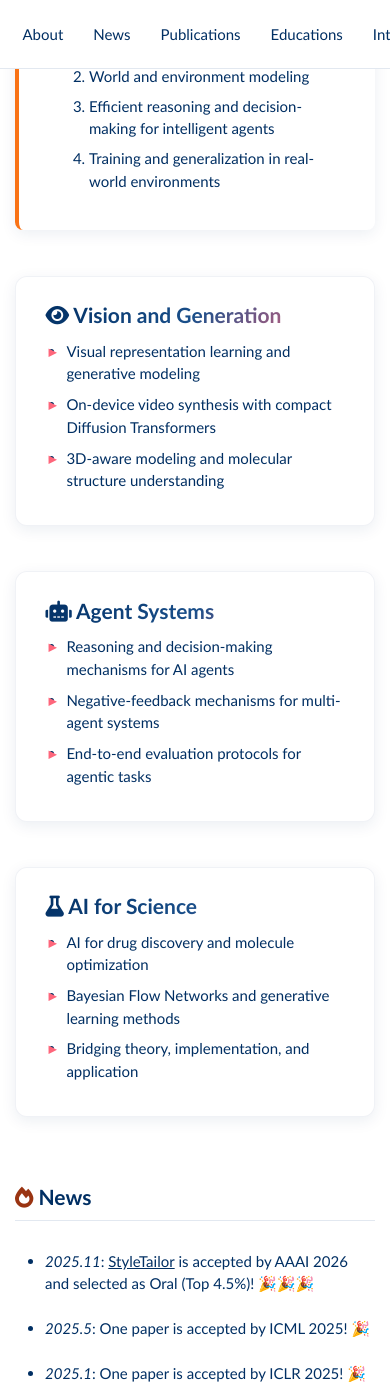
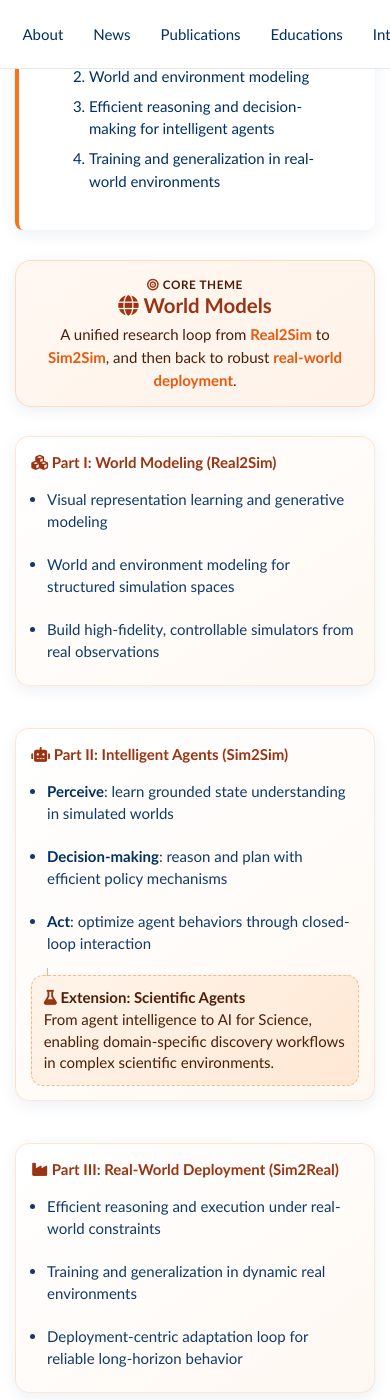
Before and after one commit to Ma-Hongbo/Ma-Hongbo.github.io, a Jekyll site: the page built from _pages/about.md, in a window 390 px wide and 1400 px high, scrolled down 614 px. Built offline with Jekyll 4.4.1, drawn with Linux system fonts in a browser that asks for light colours.

Commit message:
new page

```diff
--- a/_pages/about.md
+++ b/_pages/about.md
@@ -28,32 +28,45 @@ If you want to learn more about me, feel free to check my <a href="/data/CV.pdf"
   </ol>
 </div>
 
-<div class="highlight-blocks">
-  <div class="highlight-block floating-card">
-    <h3><i class="fas fa-eye"></i> Vision and Generation</h3>
-    <ul>
-      <li>Visual representation learning and generative modeling</li>
-      <li>On-device video synthesis with compact Diffusion Transformers</li>
-      <li>3D-aware modeling and molecular structure understanding</li>
-    </ul>
+<div class="research-mindmap">
+  <div class="mindmap-core floating-card">
+    <p class="mindmap-core__label"><i class="fas fa-bullseye"></i> Core Theme</p>
+    <h3><i class="fas fa-globe"></i> World Models</h3>
+    <p>A unified research loop from <strong>Real2Sim</strong> to <strong>Sim2Sim</strong>, and then back to robust <strong>real-world deployment</strong>.</p>
   </div>
 
-  <div class="highlight-block floating-card">
-    <h3><i class="fas fa-robot"></i> Agent Systems</h3>
-    <ul>
-      <li>Reasoning and decision-making mechanisms for AI agents</li>
-      <li>Negative-feedback mechanisms for multi-agent systems</li>
-      <li>End-to-end evaluation protocols for agentic tasks</li>
-    </ul>
-  </div>
+  <div class="mindmap-branches">
+    <div class="mindmap-branch floating-card">
+      <h3><i class="fas fa-cubes"></i> Part I: World Modeling (Real2Sim)</h3>
+      <ul>
+        <li>Visual representation learning and generative modeling</li>
+        <li>World and environment modeling for structured simulation spaces</li>
+        <li>Build high-fidelity, controllable simulators from real observations</li>
+      </ul>
+    </div>
 
-  <div class="highlight-block floating-card">
-    <h3><i class="fas fa-flask"></i> AI for Science</h3>
-    <ul>
-      <li>AI for drug discovery and molecule optimization</li>
-      <li>Bayesian Flow Networks and generative learning methods</li>
-      <li>Bridging theory, implementation, and application</li>
-    </ul>
+    <div class="mindmap-branch floating-card">
+      <h3><i class="fas fa-robot"></i> Part II: Intelligent Agents (Sim2Sim)</h3>
+      <ul>
+        <li><strong>Perceive</strong>: learn grounded state understanding in simulated worlds</li>
+        <li><strong>Decision-making</strong>: reason and plan with efficient policy mechanisms</li>
+        <li><strong>Act</strong>: optimize agent behaviors through closed-loop interaction</li>
+      </ul>
+
+      <div class="mindmap-sub-branch">
+        <p class="mindmap-sub-branch__title"><i class="fas fa-flask"></i> Extension: Scientific Agents</p>
+        <p>From agent intelligence to AI for Science, enabling domain-specific discovery workflows in complex scientific environments.</p>
+      </div>
+    </div>
+
+    <div class="mindmap-branch floating-card">
+      <h3><i class="fas fa-industry"></i> Part III: Real-World Deployment (Sim2Real)</h3>
+      <ul>
+        <li>Efficient reasoning and execution under real-world constraints</li>
+        <li>Training and generalization in dynamic real environments</li>
+        <li>Deployment-centric adaptation loop for reliable long-horizon behavior</li>
+      </ul>
+    </div>
   </div>
 </div>
 
--- a/assets/css/orange-theme.css
+++ b/assets/css/orange-theme.css
@@ -178,3 +178,186 @@ body,
   box-shadow: 0 6px 16px rgba(234, 88, 12, 0.34) !important;
   text-shadow: 0 1px 1px rgba(0, 0, 0, 0.16);
 }
+
+/* ==========================================================================
+   Research Mindmap Cards
+   ========================================================================== */
+
+.research-mindmap {
+  margin: 2.1rem 0 2.5rem;
+  position: relative;
+}
+
+.research-mindmap .mindmap-core {
+  max-width: 560px;
+  margin: 0 auto 1.4rem;
+  padding: 1.15rem 1.25rem 1rem;
+  border: 1px solid rgba(249, 115, 22, 0.2) !important;
+  border-radius: 16px;
+  text-align: center;
+  background: linear-gradient(145deg, #fff8f2 0%, #fff2e8 100%) !important;
+  position: relative;
+}
+
+.research-mindmap .mindmap-core::after {
+  content: "";
+  position: absolute;
+  left: 50%;
+  top: calc(100% + 1px);
+  width: 2px;
+  height: 20px;
+  transform: translateX(-50%);
+  background: linear-gradient(180deg, rgba(249, 115, 22, 0.62) 0%, rgba(251, 146, 60, 0.18) 100%);
+}
+
+.research-mindmap .mindmap-core__label {
+  margin: 0 0 0.28rem;
+  font-size: 0.78rem;
+  font-weight: 700;
+  letter-spacing: 0.05em;
+  text-transform: uppercase;
+  color: #c2410c !important;
+}
+
+.research-mindmap .mindmap-core h3 {
+  margin: 0 0 0.35rem;
+  font-size: 1.36rem;
+  color: #9a3412 !important;
+}
+
+.research-mindmap .mindmap-core p {
+  margin: 0;
+  line-height: 1.55;
+  color: #4c1d06 !important;
+}
+
+.research-mindmap .mindmap-core strong {
+  color: #ea580c !important;
+}
+
+.research-mindmap .mindmap-branches {
+  display: grid;
+  grid-template-columns: repeat(3, minmax(0, 1fr));
+  gap: 1rem;
+  position: relative;
+  padding-top: 1.2rem;
+}
+
+.research-mindmap .mindmap-branches::before {
+  content: "";
+  position: absolute;
+  top: 0.44rem;
+  left: 14%;
+  right: 14%;
+  height: 2px;
+  background: linear-gradient(90deg, rgba(249, 115, 22, 0.2) 0%, rgba(249, 115, 22, 0.68) 50%, rgba(249, 115, 22, 0.2) 100%);
+}
+
+.research-mindmap .mindmap-branch {
+  position: relative;
+  padding: 1rem 1.02rem 0.95rem;
+  border: 1px solid rgba(249, 115, 22, 0.16) !important;
+  border-radius: 14px;
+  background: linear-gradient(145deg, #ffffff 0%, #fff8f2 100%) !important;
+}
+
+.research-mindmap .mindmap-branch::before {
+  content: "";
+  position: absolute;
+  top: -0.76rem;
+  left: 50%;
+  width: 2px;
+  height: 0.78rem;
+  transform: translateX(-50%);
+  background: rgba(249, 115, 22, 0.58);
+}
+
+.research-mindmap .mindmap-branch h3 {
+  margin: 0 0 0.62rem;
+  font-size: 1rem;
+  line-height: 1.35;
+  color: #9a3412 !important;
+}
+
+.research-mindmap .mindmap-branch ul {
+  margin: 0;
+  padding-left: 1.05rem;
+}
+
+.research-mindmap .mindmap-branch li {
+  margin: 0 0 0.42rem;
+  line-height: 1.46;
+  color: #0f3a69 !important;
+}
+
+.research-mindmap .mindmap-branch li:last-child {
+  margin-bottom: 0;
+}
+
+.research-mindmap .mindmap-sub-branch {
+  margin-top: 0.85rem;
+  padding: 0.72rem 0.76rem 0.7rem;
+  border-radius: 12px;
+  border: 1px dashed rgba(249, 115, 22, 0.45);
+  background: linear-gradient(135deg, #fff4ea 0%, #ffe8d4 100%);
+  position: relative;
+}
+
+.research-mindmap .mindmap-sub-branch::before {
+  content: "";
+  position: absolute;
+  left: 1rem;
+  top: -0.58rem;
+  width: 1px;
+  height: 0.58rem;
+  background: rgba(249, 115, 22, 0.55);
+}
+
+.research-mindmap .mindmap-sub-branch__title {
+  margin: 0 0 0.34rem;
+  font-weight: 700;
+  color: #c2410c !important;
+}
+
+.research-mindmap .mindmap-sub-branch p {
+  margin: 0;
+  line-height: 1.45;
+  color: #4c1d06 !important;
+}
+
+@media (max-width: 1024px) {
+  .research-mindmap .mindmap-branches {
+    grid-template-columns: repeat(2, minmax(0, 1fr));
+  }
+
+  .research-mindmap .mindmap-branch:last-child {
+    grid-column: 1 / -1;
+  }
+}
+
+@media (max-width: 768px) {
+  .research-mindmap {
+    margin: 1.6rem 0 2rem;
+  }
+
+  .research-mindmap .mindmap-core {
+    margin-bottom: 0.95rem;
+    padding: 0.95rem 0.92rem 0.9rem;
+  }
+
+  .research-mindmap .mindmap-core::after,
+  .research-mindmap .mindmap-branches::before,
+  .research-mindmap .mindmap-branch::before {
+    display: none;
+  }
+
+  .research-mindmap .mindmap-branches {
+    grid-template-columns: 1fr;
+    gap: 0.82rem;
+    padding-top: 0;
+  }
+
+  .research-mindmap .mindmap-branch:last-child {
+    grid-column: auto;
+  }
+}
```
